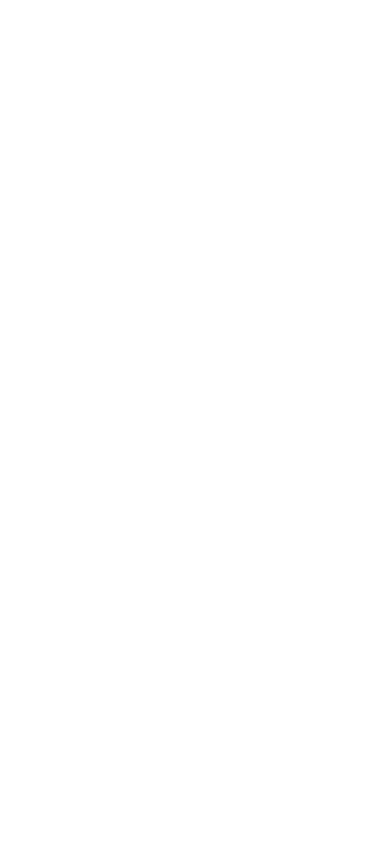
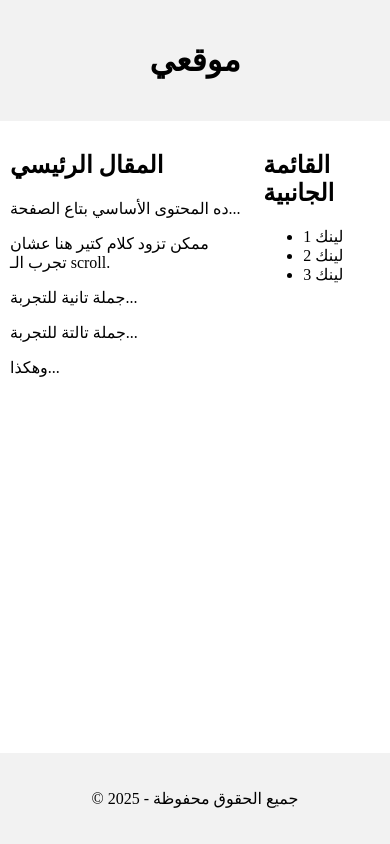
Before and after one commit to Ali-Abdalgalil/alx_html_css, a plain HTML site: page alx_html_css/css_basic/index.html in a window 390 px wide. Drawn offline with Linux system fonts and the light colour scheme.

Commit message:
Make website responsive: add works_on_smartphone class and viewport meta

```diff
--- a/alx_html_css/css_basic/index.html
+++ b/alx_html_css/css_basic/index.html
@@ -3,14 +3,41 @@
 
 <head>
     <meta charset="UTF-8">
+    <!-- عشان الصفحة تبقى شغالة صح على الموبايل -->
     <meta name="viewport" content="width=device-width, initial-scale=1.0">
+    <title>My Flexbox Layout</title>
     <link href="base.css" rel="stylesheet">
     <link href="styles.css" rel="stylesheet">
-    <title>Document</title>
 </head>
 
-<body>
+<body class="works_on_smartphone">
+    <header>
+        <h1>موقعي</h1>
+    </header>
 
+    <main>
+        <article>
+            <h2>المقال الرئيسي</h2>
+            <p>ده المحتوى الأساسي بتاع الصفحة...</p>
+            <p>ممكن تزود كلام كتير هنا عشان تجرب الـ scroll.</p>
+            <p>جملة تانية للتجربة...</p>
+            <p>جملة تالتة للتجربة...</p>
+            <p>وهكذا...</p>
+        </article>
+
+        <aside>
+            <h2>القائمة الجانبية</h2>
+            <ul>
+                <li>لينك 1</li>
+                <li>لينك 2</li>
+                <li>لينك 3</li>
+            </ul>
+        </aside>
+    </main>
+
+    <footer>
+        <p>© 2025 - جميع الحقوق محفوظة</p>
+    </footer>
 </body>
 
 </html>
```
